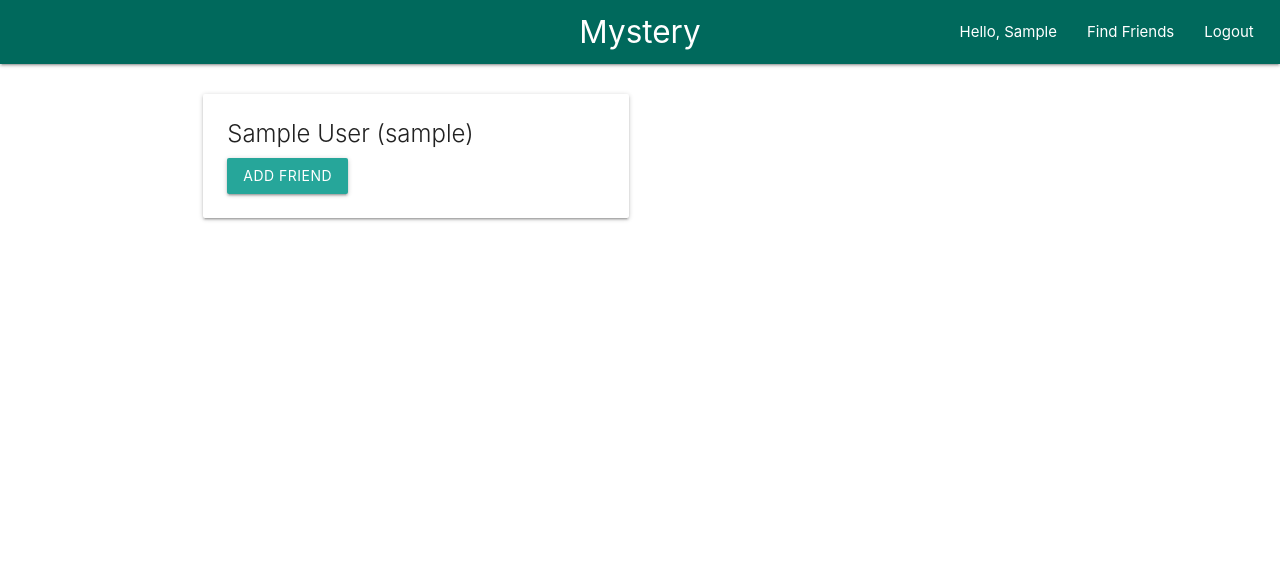
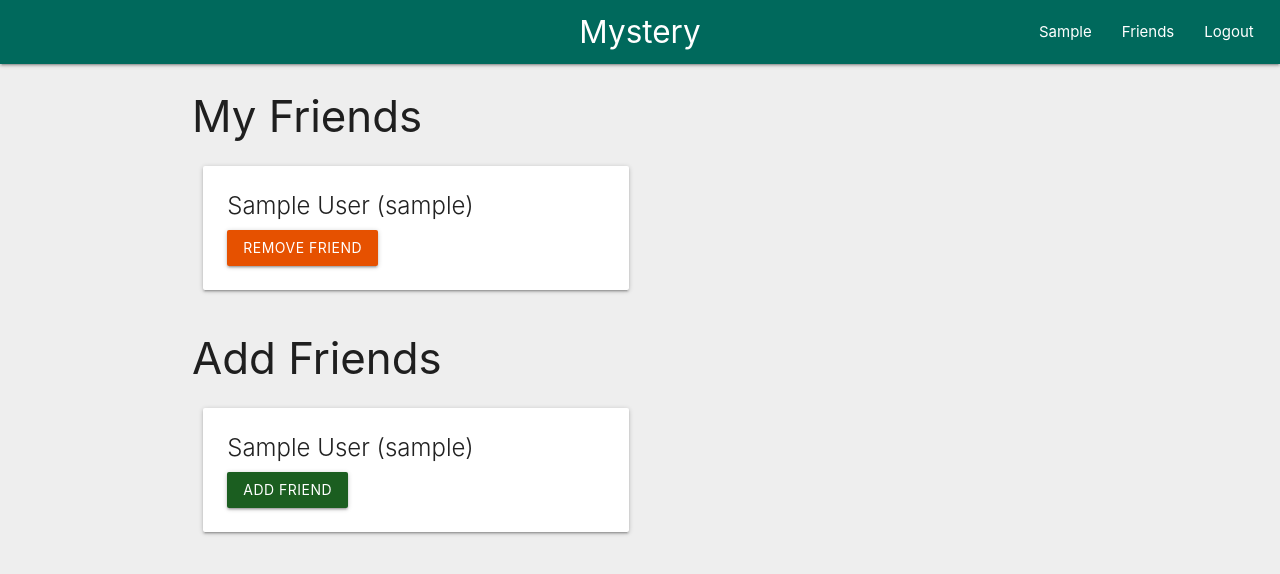
Before and after one commit to abidalikp/social-media-app, a Django app: template templates/social/users.html in a window 1280 px wide. Shown: the top 574 px of the page. Run offline with Django 4.2, Linux system fonts and the light colour scheme; the template is opened without the code that fills it: values that come from a table or form of the project are taken from there, others are empty; the visitor is signed in with stand-in values (Sample User, id 1); data comes from the database, SQL or seed files in the repository.

Commit message:
Remove friend/post

```diff
--- a/social/urls.py
+++ b/social/urls.py
@@ -5,8 +5,10 @@ from social import views
 urlpatterns = [
     path('profile', views.Profile.as_view(), name='profile'),
     path('postlike/<pk>', views.PostLike.as_view(), name='postlike'),
+    path('postcreate', views.PostCreate.as_view(), name='postcreate'),
+    path('postdelete/<pk>', views.PostDelete.as_view(), name='postdelete'),
     path('addfriend/<pk>', views.AddFriend.as_view(), name='addfriend'),
+    path('removefriend/<pk>', views.RemoveFriend.as_view(), name='removefriend'),
     path('users', views.Users.as_view(), name='users'),
-    path('post', views.Post.as_view(), name='post'),
     path('', views.Wall.as_view(), name='wall'),
 ]
--- a/templates/base.html
+++ b/templates/base.html
@@ -12,7 +12,7 @@
     {% block head %} {% endblock %}
 
 </head>
-<body>
+<body class="grey lighten-3">
 
     {% include 'components/navbar.html' %}
 
@@ -25,6 +25,15 @@
             var elems = document.querySelectorAll('.modal');
             var instances = M.Modal.init(elems, {});
         });
+
+        document.addEventListener("DOMContentLoaded", function(event) {
+            var scrollpos = localStorage.getItem('scrollpos');
+            if (scrollpos) window.scrollTo(0, scrollpos);
+        });
+
+        window.onbeforeunload = function(e) {
+            localStorage.setItem('scrollpos', window.scrollY);
+        };
     </script>
 </body>
 </html>
--- a/templates/components/navbar.html
+++ b/templates/components/navbar.html
@@ -5,8 +5,8 @@
                 <a href="/" class="center brand-logo">Mystery</a>
                 <ul id="nav-mobile" class="right hide-on-med-and-down">
                     {% if user.is_authenticated %}
-                    <li><a href="{% url 'profile' %}">Hello, {{user.first_name}}</a></li>
-                    <li><a href="{% url 'users' %}">Find Friends</a></li>
+                    <li><a href="{% url 'profile' %}">{{user.first_name}}</a></li>
+                    <li><a href="{% url 'users' %}">Friends</a></li>
                     <li><a href="{% url 'logout' %}">Logout</a></li>
                     {% else %}
                     <li><a href="{% url 'login' %}">Login</a></li>
--- a/templates/social/components/user.html
+++ b/templates/social/components/user.html
@@ -4,6 +4,6 @@
             {{ user.first_name }} {{ user.last_name }}
             ({{ user.username}})
         </span>
-        <a class="btn" href="{% url 'addfriend' user.id %}" >Add Friend</a>
+        <a class="btn green darken-4" href="{% url 'addfriend' user.id %}" >Add Friend</a>
     </div>
 </div>
--- a/templates/social/users.html
+++ b/templates/social/users.html
@@ -3,7 +3,26 @@
 {% block content %}
     <div class="container">
         <div class="row">
-            {% for user in users %}
+            <h3>My Friends</h3>
+            {% for user in friends %}
+            <div class="col s6">
+                <div class="card">
+                    <div class="card-content">
+                        <span class="card-title">
+                            {{ user.first_name }} {{ user.last_name }}
+                            ({{ user.username}})
+                        </span>
+                        <a class="btn orange darken-4" href="{% url 'removefriend' user.id %}" >Remove Friend</a>
+                    </div>
+                </div>
+            </div>
+            {% endfor %}
+        </div>
+    </div>
+    <div class="container">
+        <div class="row">
+            <h3>Add Friends</h3>
+            {% for user in nonfriends %}
             <div class="col s6">
                 {% include 'social/components/user.html' %}
             </div>
```
Also changed, not shown: social/views.py (+36 -3 lines), templates/social/components/post.html (+19 -10 lines), templates/social/profile.html (+13 -12 lines).
